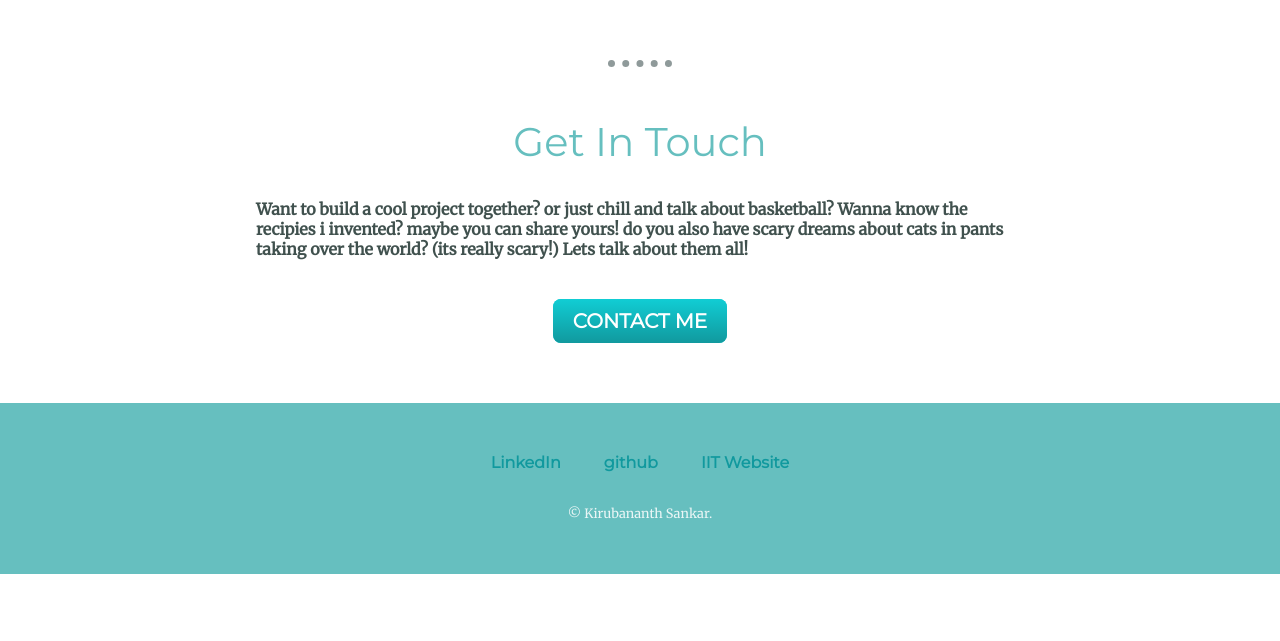
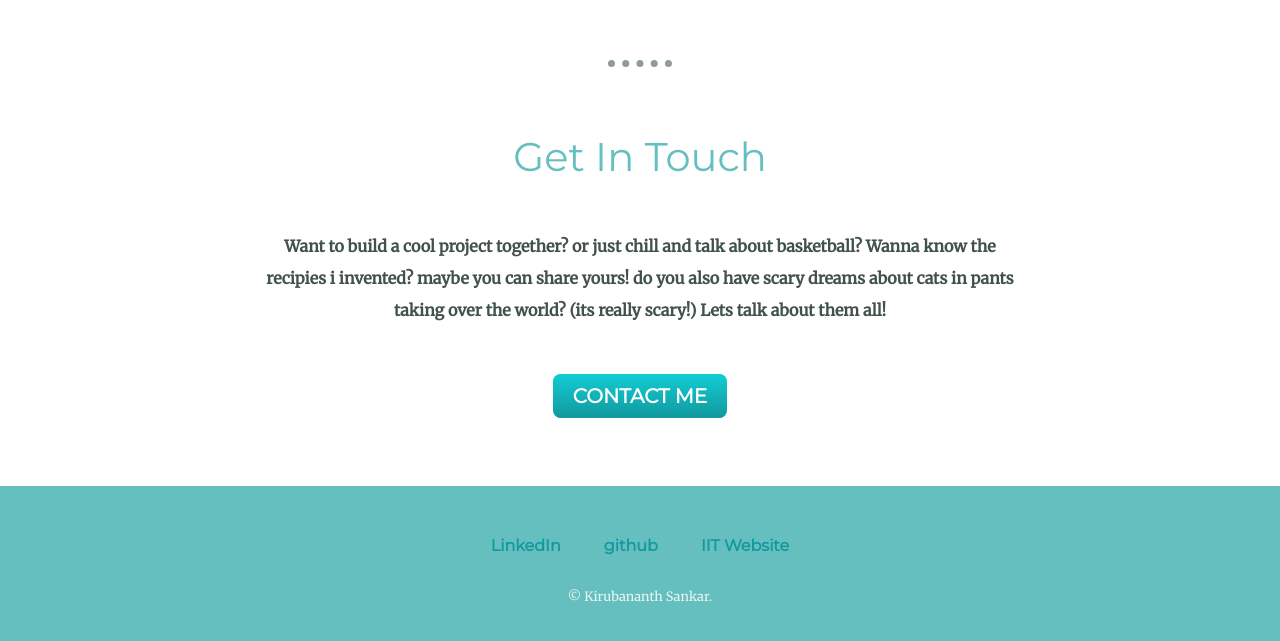
Before and after one commit to kirubanath/CV2, a plain HTML site: page index.html in a window 1280 px wide. Shown: the part 2222-2863 px from the top of the page. Before the commit the page ends 2796 px from the top, so only its background shows below. Drawn offline with Linux system fonts and the light colour scheme.

Commit message:
Update styles.css

```diff
--- a/css/styles.css
+++ b/css/styles.css
@@ -120,12 +120,10 @@ hr{
 .contact-me{
   width:60%;
   margin:30px auto  70px auto;
-  allign
   line-height: 2;
 }
 .contact-me p {
   margin-bottom: 50px;
-  text-align: left;
 }
 .btn {
   background: #11cdd4;
```
